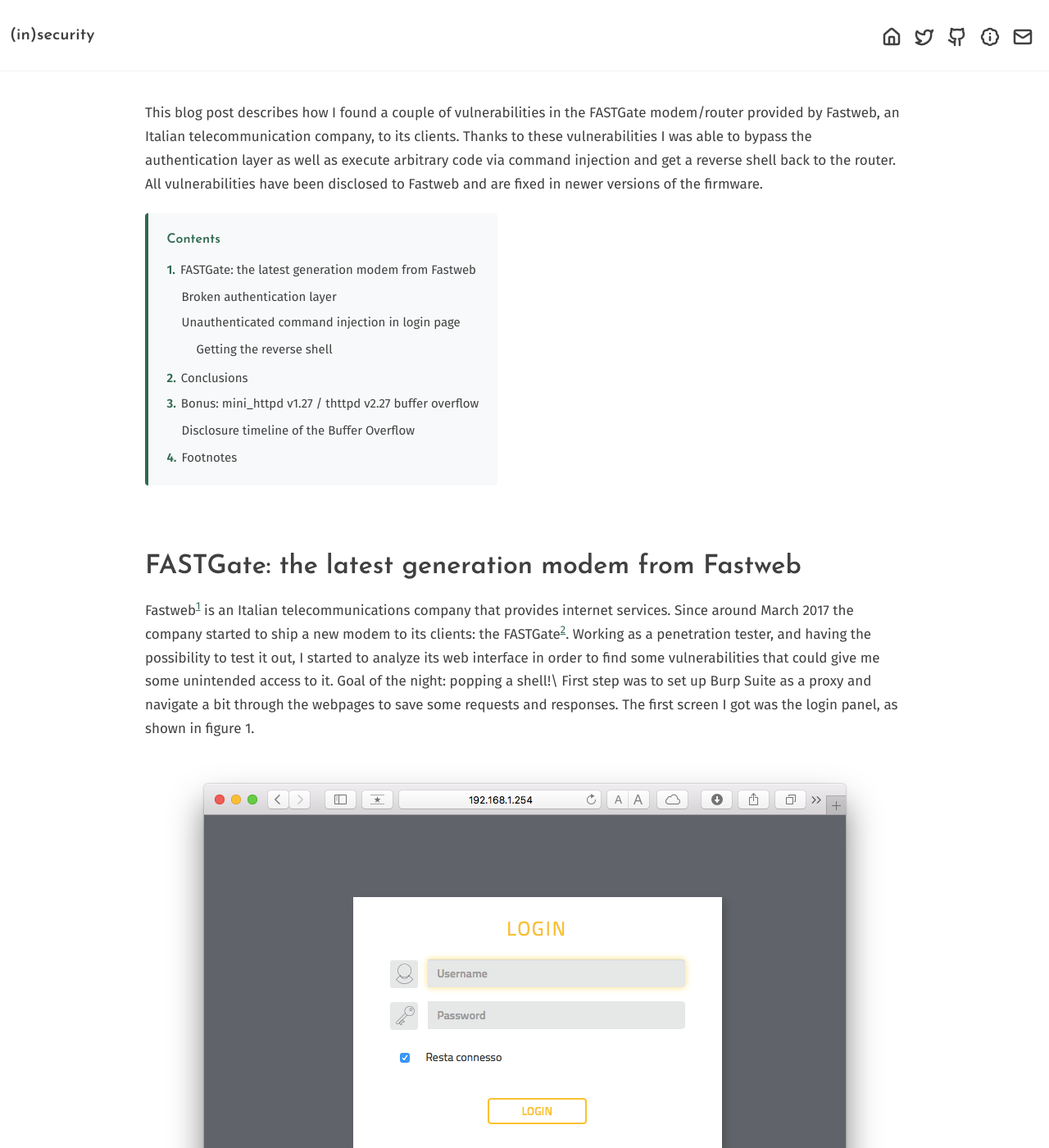
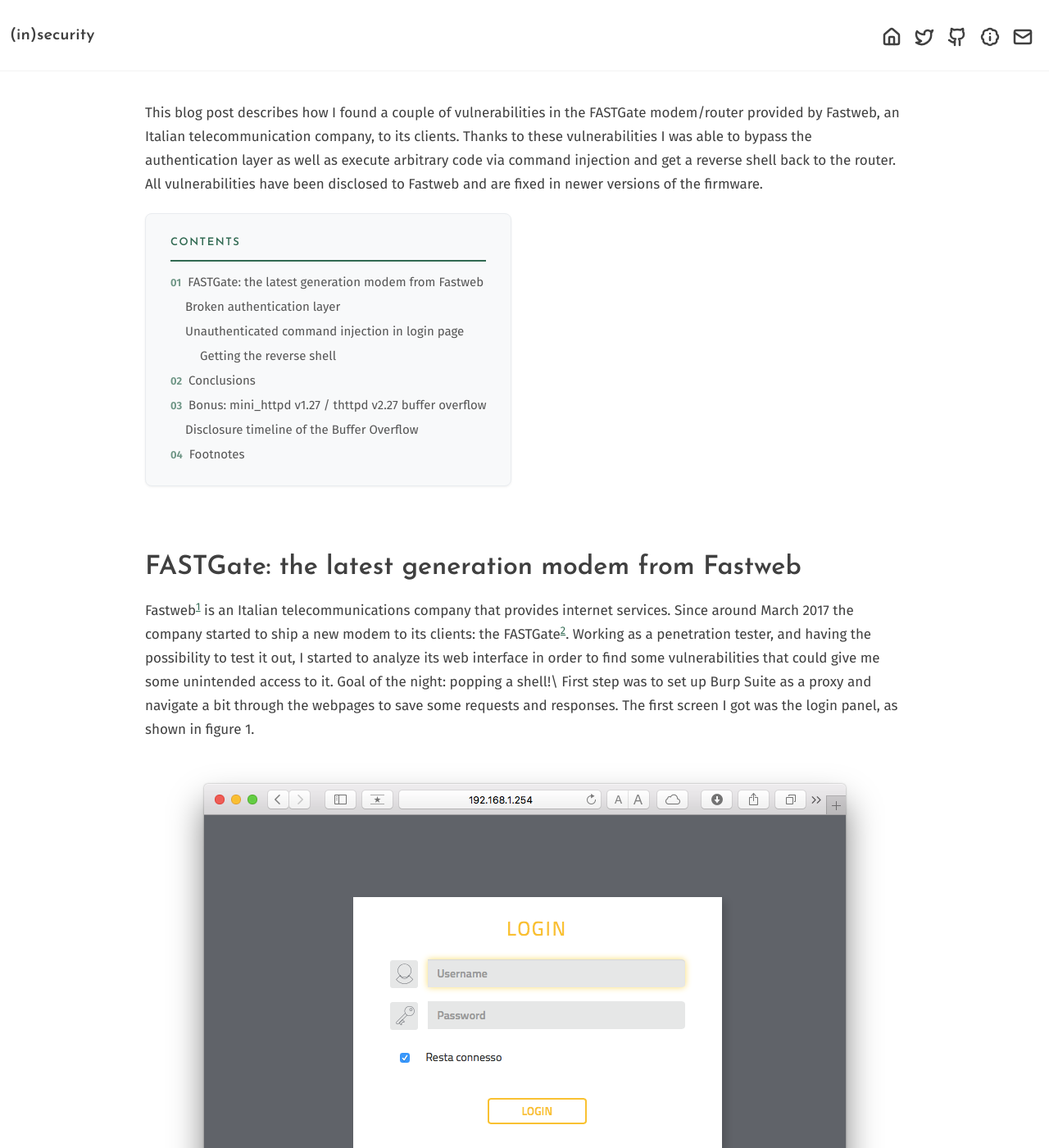
Before and after one commit to santoru/insecurity, a Jekyll site: the page built from _posts/2018-10-13-hacking-into-a-fastgate-router.markdown, in a window 1280 px wide and 1400 px high, scrolled down 572 px. Shown: the whole window at 82% size. Built offline with Jekyll 4.4.1, drawn with Linux system fonts in a browser that asks for light colours.

Commit message:
Modernize table of contents design

```diff
--- a/css/style.css
+++ b/css/style.css
@@ -90,37 +90,48 @@
 /* Table of contents */
 #markdown-toc {
   background-color: #f8f9fa;
-  border-left: 4px solid #306951;
-  border-radius: 4px;
-  padding: 1.2em 1.5em;
+  border: 1px solid #e9ecef;
+  border-radius: 8px;
+  padding: 1.5em 2em;
   list-style: none;
   display: inline-block;
   font-size: 15px;
-  line-height: 1.8;
+  line-height: 2;
+  box-shadow: 0 1px 3px rgba(0,0,0,.06);
 }
 #markdown-toc::before {
   content: "Contents";
   display: block;
   font-family: 'Josefin Sans', sans-serif;
   font-weight: 600;
-  font-size: 16px;
-  margin-bottom: 0.5em;
+  font-size: 13px;
+  text-transform: uppercase;
+  letter-spacing: 1.5px;
+  margin-bottom: 0.8em;
+  padding-bottom: 0.6em;
+  border-bottom: 2px solid #306951;
   color: #306951;
 }
-#markdown-toc li { padding: 2px 0; }
-#markdown-toc a { color: #404040; text-decoration: none; }
-#markdown-toc a:hover { color: #306951; text-decoration: underline; }
+#markdown-toc li { padding: 0; }
+#markdown-toc a {
+  color: #555;
+  text-decoration: none;
+  transition: color .2s;
+}
+#markdown-toc a:hover { color: #306951; }
 #markdown-toc ul {
   list-style: none;
   padding-left: 1.2em;
-  margin-top: 4px;
+  margin-top: 0;
 }
 #markdown-toc > li { counter-increment: toc; }
 #markdown-toc > li::before {
-  content: counter(toc) ".";
+  content: counter(toc, decimal-leading-zero);
   color: #306951;
   font-weight: 600;
-  margin-right: 6px;
+  font-size: 13px;
+  margin-right: 8px;
+  opacity: 0.7;
 }
 
 /* Footer */
```
